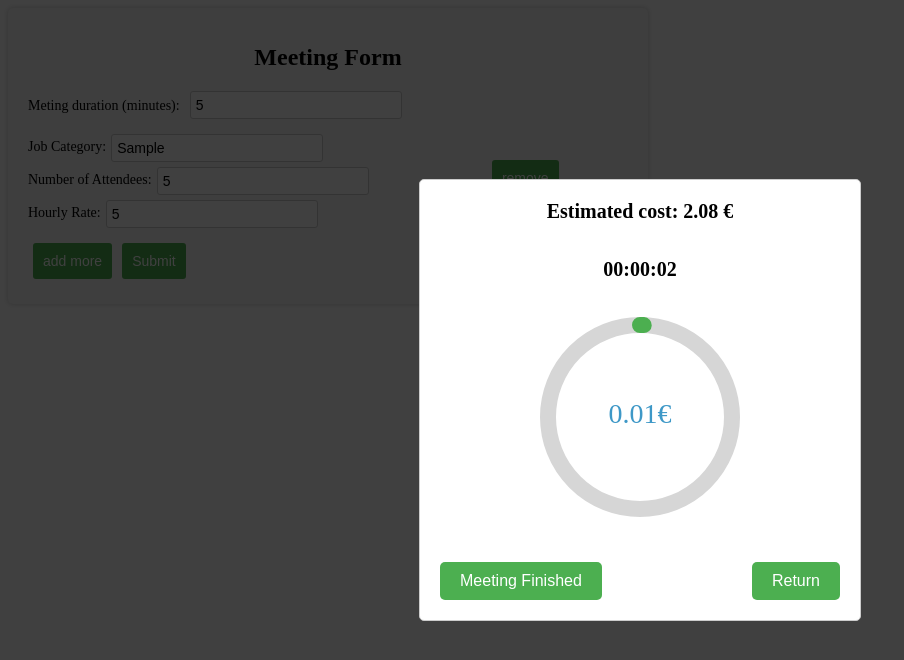
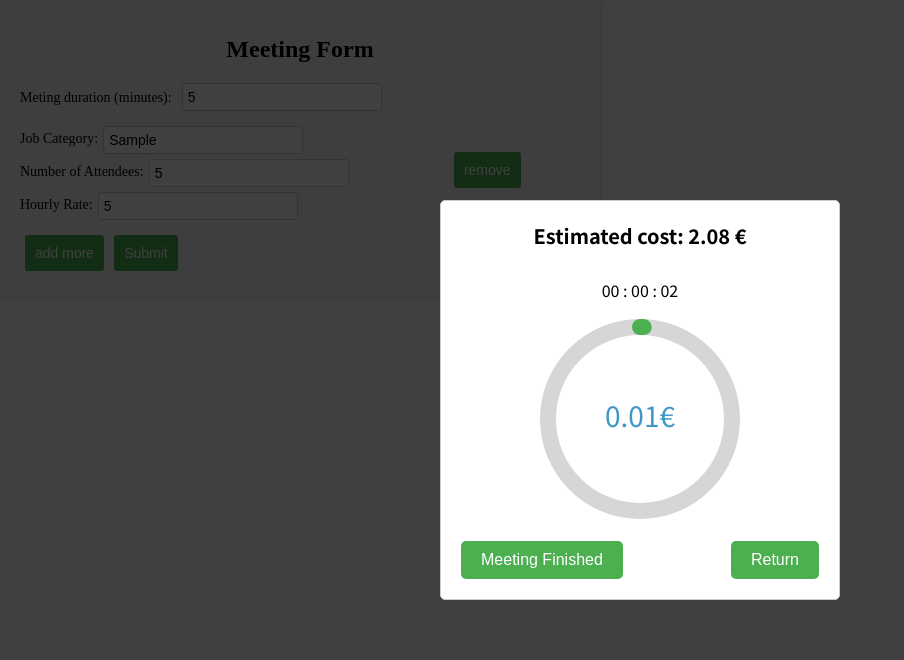
Before and after one commit to calher99/MeetingPricer, a React (Create React App) app: page / in a window 1280 px wide. Both pictures are taken after typing "5", "Sample", "5", "5" into the empty fields and a click on the input "Submit". Shown: the top 660 px of the page, without its empty margins (0-904 px from the left). Built offline with nearby package versions, Linux system fonts and the light colour scheme.

Commit message:
fix timer

```diff
--- a/package.json
+++ b/package.json
@@ -3,6 +3,9 @@
   "version": "0.1.0",
   "private": true,
   "dependencies": {
+    "@fortawesome/fontawesome-svg-core": "^6.4.0",
+    "@fortawesome/free-regular-svg-icons": "^6.4.0",
+    "@fortawesome/react-fontawesome": "^0.2.0",
     "@react-hook/window-size": "^3.1.1",
     "@testing-library/jest-dom": "^5.16.5",
     "@testing-library/react": "^13.4.0",
--- /dev/null
+++ b/src/components/Chronometer.js
@@ -0,0 +1,36 @@
+import React, { useState, useEffect } from "react";
+import { FontAwesomeIcon } from "@fortawesome/react-fontawesome";
+import { faClock } from "@fortawesome/free-regular-svg-icons";
+
+const element = <FontAwesomeIcon icon={faClock} />;
+
+const Chronometer = (props) => {
+  const [seconds, setSeconds] = useState(0);
+
+  useEffect(() => {
+    if (!props.onClose) {
+      const intervalId = setInterval(() => {
+        setSeconds((seconds) => seconds + 1);
+      }, 1000);
+
+      return () => clearInterval(intervalId);
+    }
+  }, [props.onClose]);
+
+  const formatTime = () => {
+    const getSeconds = `0${seconds % 60}`.slice(-2);
+    const minutes = `${Math.floor(seconds / 60)}`;
+    const getMinutes = `0${minutes % 60}`.slice(-2);
+    const getHours = `0${Math.floor(seconds / 3600)}`.slice(-2);
+
+    return `${getHours} : ${getMinutes} : ${getSeconds}`;
+  };
+
+  return (
+    <div className="timer">
+      <p>{formatTime()}</p>
+    </div>
+  );
+};
+
+export default Chronometer;
--- a/src/index.css
+++ b/src/index.css
@@ -1,13 +1,13 @@
+@import url("https://fonts.googleapis.com/css2?family=Noto+Sans+JP:wght@400;700&display=swap");
+
+* {
+  box-sizing: border-box;
+}
+
+html {
+  font-family: "Noto Sans JP", sans-serif;
+}
+
 body {
   margin: 0;
-  font-family: -apple-system, BlinkMacSystemFont, 'Segoe UI', 'Roboto', 'Oxygen',
-    'Ubuntu', 'Cantarell', 'Fira Sans', 'Droid Sans', 'Helvetica Neue',
-    sans-serif;
-  -webkit-font-smoothing: antialiased;
-  -moz-osx-font-smoothing: grayscale;
 }
-
-code {
-  font-family: source-code-pro, Menlo, Monaco, Consolas, 'Courier New',
-    monospace;
-}
--- a/src/index.js
+++ b/src/index.js
@@ -2,7 +2,7 @@ import React from 'react';
 import ReactDOM from 'react-dom/client';
 
 import App from './App';
-
+import "./index.css"
 
 const root = ReactDOM.createRoot(document.getElementById('root'));
 root.render(
--- a/src/pages/MeetingDetailForm.js
+++ b/src/pages/MeetingDetailForm.js
@@ -57,6 +57,7 @@ function MeetingDetailForm() {
                 onChange={handleChange.bind(i)}
               />
             </div>
+
             <div className={styles.dynamicFormRemove}>
               {isHourlyRate && (
                 <input
@@ -67,7 +68,9 @@ function MeetingDetailForm() {
                 />
               )}
             </div>
+
           </div>
+
         </>
       );
     });
--- a/src/pages/MeetingDetailForm.module.css
+++ b/src/pages/MeetingDetailForm.module.css
@@ -8,6 +8,7 @@
   height: 100%;
   max-width: 600px;
   padding: 20px;
+  font-family: "Comfortaa";
 }
 
 .form h1 {
--- a/src/pages/MeetingTimer.js
+++ b/src/pages/MeetingTimer.js
@@ -4,13 +4,13 @@ import styles from "./MeetingTimer.module.css";
 import { CircularProgressbar, buildStyles } from "react-circular-progressbar";
 import "react-circular-progressbar/dist/styles.css";
 import MeetingSummary from "./MeetingSummary";
+import Chronometer from "../components/Chronometer";
 
 function MeetingTimer({ startTime, spentPerHour, onClose, expectedPrice }) {
   const [price, setPrice] = useState(0);
   const [progress, setProgress] = useState(0);
   const [hasFinished, setHasFinished] = useState(false);
   const [stopTimer, setStopTimer] = useState(false);
-  const [seconds, setSeconds] = useState(0);
 
   useEffect(() => {
     if (!stopTimer) {
@@ -26,16 +26,6 @@ function MeetingTimer({ startTime, spentPerHour, onClose, expectedPrice }) {
     }
   }, [startTime, spentPerHour, expectedPrice, stopTimer]);
 
-  useEffect(() => {
-    if (!stopTimer) {
-      const intervalId = setInterval(() => {
-        setSeconds((seconds) => seconds + 1);
-      }, 1000);
-
-      return () => clearInterval(intervalId);
-    }
-  }, [stopTimer]);
-
   const handleMeetingFinished = () => {
     setStopTimer(true);
     setHasFinished(true);
@@ -48,18 +38,6 @@ function MeetingTimer({ startTime, spentPerHour, onClose, expectedPrice }) {
     setHasFinished(false);
   };
 
-  const formatTime = (time) => {
-    const padTime = (time) => {
-      return time.toString().padStart(2, "0");
-    };
-
-    const hours = Math.floor(time / 3600);
-    const minutes = Math.floor((time - hours * 3600) / 60);
-    const seconds = time - hours * 3600 - minutes * 60;
-
-    return `${padTime(hours)}:${padTime(minutes)}:${padTime(seconds)}`;
-  };
-
   return ReactDom.createPortal(
     <>
       <div className={styles.overlay}></div>
@@ -67,7 +45,7 @@ function MeetingTimer({ startTime, spentPerHour, onClose, expectedPrice }) {
         <div className={styles.header}>
           Estimated cost: {Math.round(expectedPrice * 100) / 100} €
         </div>
-        <div className={styles.header}>{formatTime(seconds)}</div>
+        <Chronometer onClose={stopTimer} />
         <div className={styles.progress}>
           {progress < 100 && (
             <CircularProgressbar
```
Also changed, not shown: src/App.css (deleted, +0 -38 lines), 1 other file (tests, documents, lock files or other folders).
